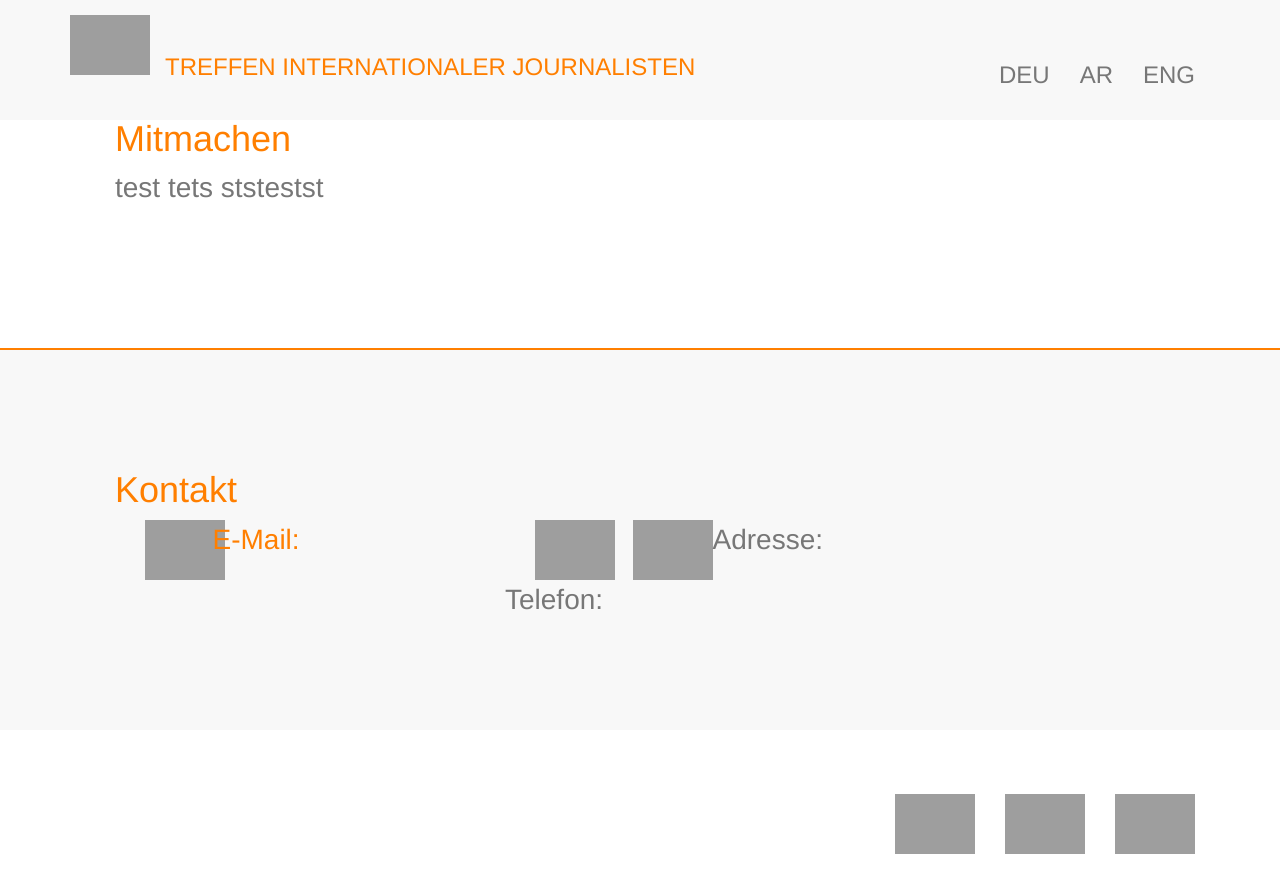
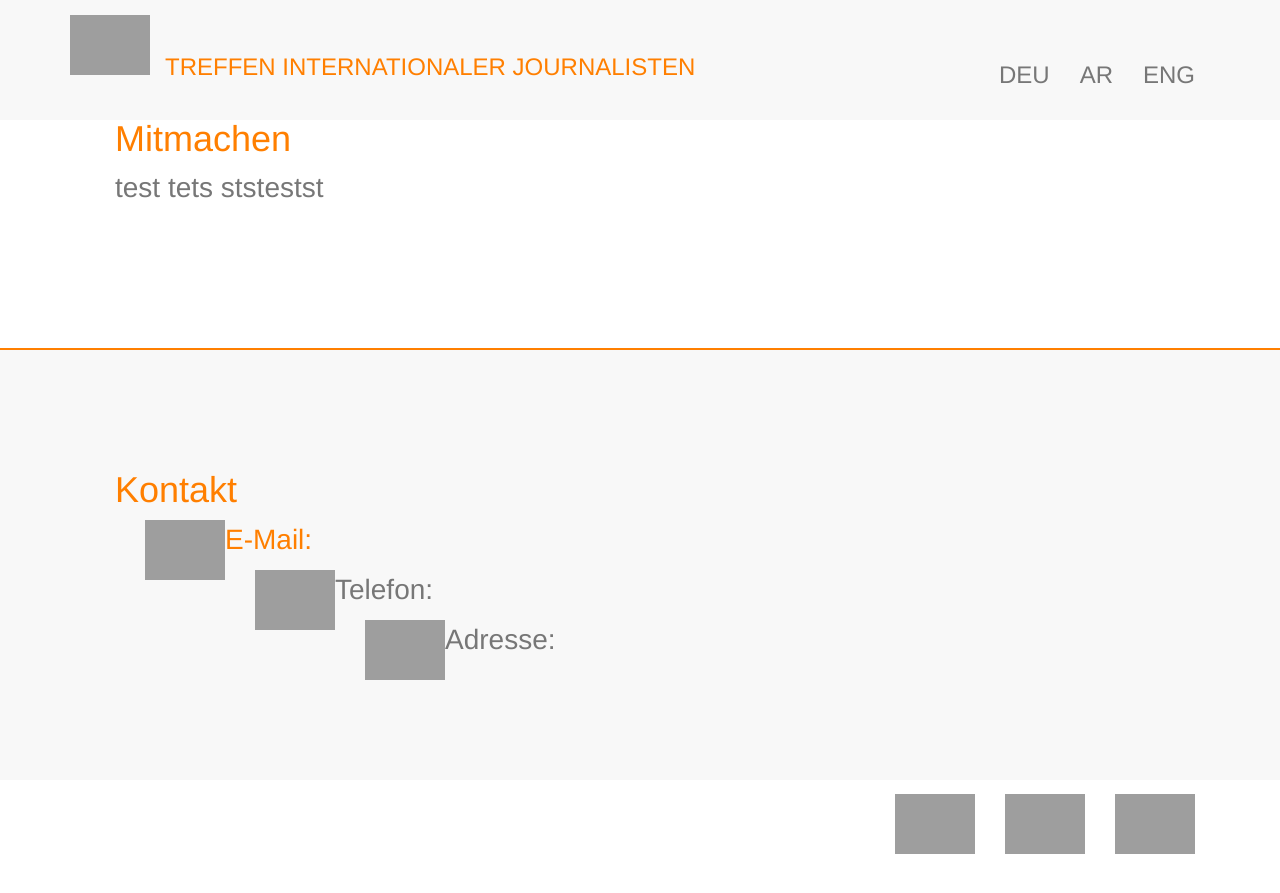
Before and after one commit to EIJC/TIJ, a Jekyll site: the page built from de.html, in a window 1280 px wide and 900 px high, scrolled down 1346 px. Shown: the top 893 px of the window. Built offline with Jekyll 4.4.1, drawn with Linux system fonts in a browser that asks for light colours; nearby versions of some CDN libraries; grey boxes are pictures that could not be loaded.

Commit message:
Update de.html

```diff
--- a/de.html
+++ b/de.html
@@ -68,23 +68,17 @@ title: Treffen Internationaler Journalisten
 <div class="section-grey">
   <div class="container">
 	<h1>Kontakt</h1>
-	<div class="row">
-		<div class="col-md-1">
 			<a href="mailto:ode@eijc.eu?subject=Treffen%20Internationaler%20Journalisten">
                     	<img alt="Mail" src="https://www.dropbox.com/s/88n7ywwd8epzo12/mail%20transparent.png?raw=1" title="Mail" style="max-width: 80px; max-height: 80px; float:left; margin-left:30px;" />
-                </div>
-                <div class="col-md-3">
-                		 <p>E-Mail: </p></a>
+                	<p>E-Mail: </p></a>
                     	</a>
-		</div>
-		<div class="col-md-1">
+
                    <img alt="Phone" src="https://www.dropbox.com/s/zgbrhrnkhaetjaa/phone%20transparent.png?raw=1" title="Phone" style="max-width: 80px; max-height: 80px; float:left; margin-left:30px;" />
                    <p>Telefon: </p></a>
-		</div>
-		<div class="col-md-4">
+
                   <img alt="Adress" src="https://www.dropbox.com/s/ty1abebafwzxgir/adress%20transparent.png?raw=1" title="Adress" style="max-width: 80px; max-height: 80px; float:left; margin-left:30px;" />
                      <p>Adresse:  </p></a>
- 		</div>
+
 	</div>
   </div>
 </div>
```
